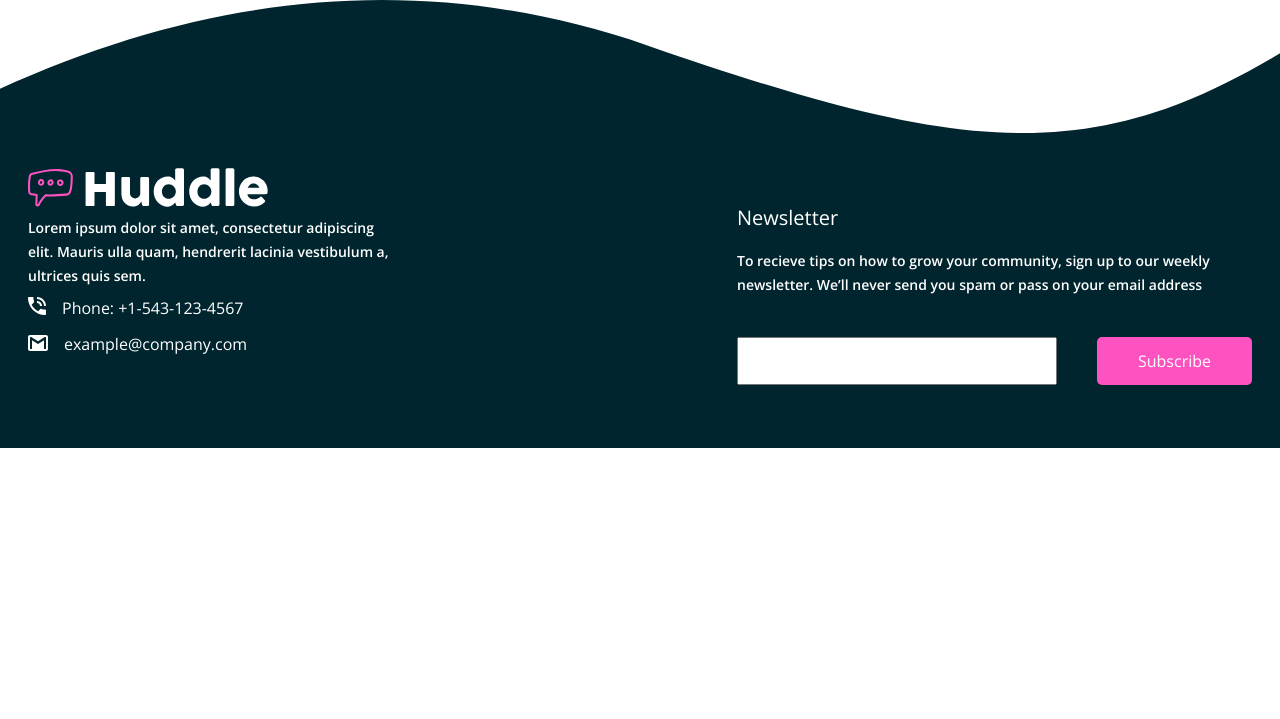
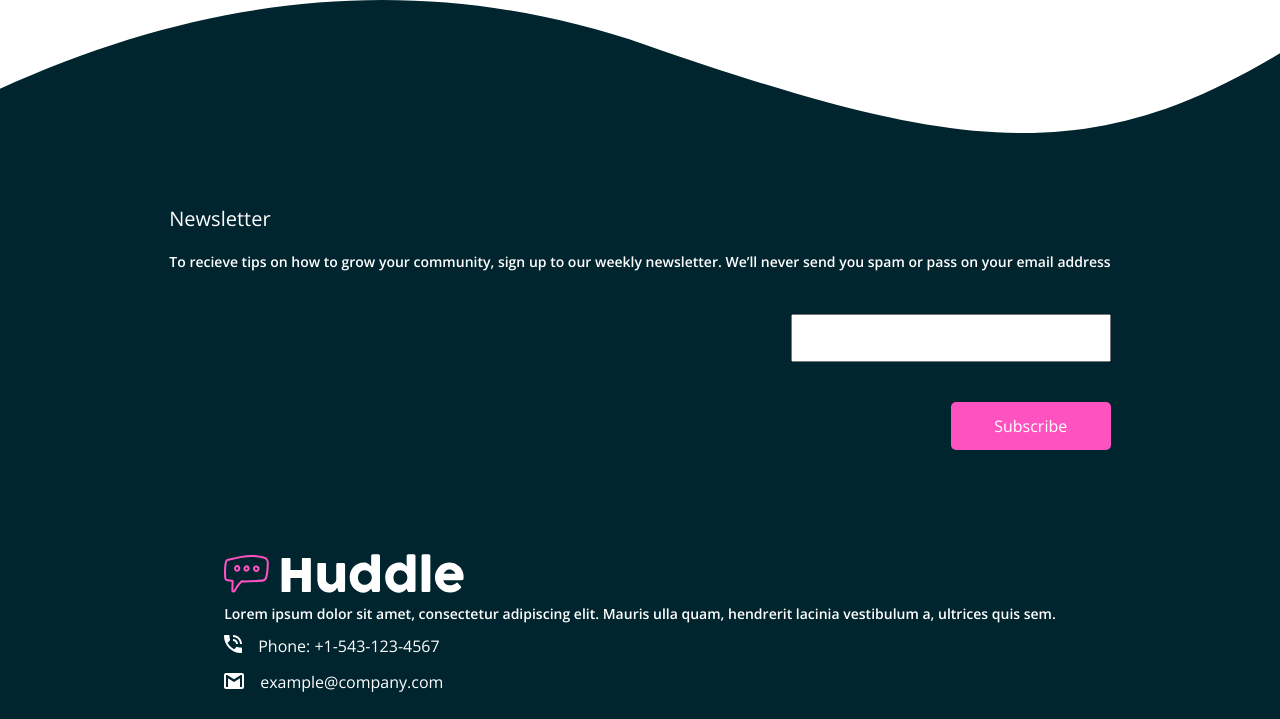
Before and after one commit to raphael2421/huddle-landing-page-with-curved-sections-master, a website: page src/index.html in a window 1280 px wide. Shown: the part 2185-2904 px from the top of the page. Before the commit the page ends 2633 px from the top, so only its background shows below. Drawn offline with nearby package versions, Linux system fonts and the light colour scheme; files that its build step writes are made by us from their sources.

Commit message:
finished footer section

```diff
--- a/src/index.html
+++ b/src/index.html
@@ -91,7 +91,7 @@
         </p>
         <div class="footer__input">
           <input style="width: 320px; height: 48px" />
-          <button class="btn btn--rectangular">Subscribe</button>
+          <button class="btn btn--rectangular footer__btn">Subscribe</button>
         </div>
       </div>
 
--- a/src/styles/layout/_footer.scss
+++ b/src/styles/layout/_footer.scss
@@ -5,9 +5,9 @@
   flex-direction: row-reverse;
   gap: 340px;
   place-items: center;
-  grid-template-areas: "logo" "phone" "email" "icons" "p3" "input" "p";
   color: $white;
   @include h3;
+
   &__logo {
     grid-area: logo;
     width: 96px;
@@ -16,12 +16,14 @@
     }
   }
   &__input {
+    grid-area: input;
     display: flex;
     gap: 40px;
     margin-block-start: 40px;
   }
   &__p {
     @include p;
+    grid-area: p;
     margin-bottom: 16px;
   }
 
@@ -46,73 +48,126 @@
     grid-area: p3;
     @include p3;
   }
+}
 
-  @include respond-to("large") {
-    align-items: flex-start;
+@include respond-to("small") {
+  .footer {
+    padding: 64px 24px 28px;
+    display: grid;
+    gap: 104px;
+    place-items: center;
     grid-template-areas:
-      "logo logo . . . . . . . . . . . .  p"
-      "p3 p3 p3 . . . . .  . .  . . . . . p3"
-      "phone p3 . . . . . .  . . . . . . . input"
-      "email p3 . . . . . . . . .. . . ..  "
-      "icons . . . . . .  . . ..  . . . . . .";
-    gap: 0px;
+      "p"
+      "p3"
+      "input"
+      "btn"
+      "logo"
+      "p3"
+      "email"
+      "phone"
+      "icons";
 
     &__logo {
-      width: 240px;
+      grid-area: logo;
+      width: 96px;
+      svg path:nth-child(2) {
+        fill: white;
+      }
     }
 
     &__p3 {
+      grid-area: p3;
       gap: 40px;
     }
 
     &__p {
+      grid-area: p;
       gap: 40px;
     }
 
     &__icons {
-      justify-self: flex-start;
+      grid-area: icons;
+      width: 24px;
+      display: -webkit-inline-box;
     }
 
     &__email {
+      grid-area: email;
       width: 24px;
     }
 
     &__phone {
-      width: 24px;
+      grid-area: phone;
+    }
+
+    &__input {
+      grid-area: input;
+      flex-direction: column;
+      align-items: flex-end;
+    }
+
+    &__btn {
+      grid-area: btn;
+      width: 160px;
+      height: 48px;
+      align-self: end;
     }
   }
+}
 
-  @include respond-to("small") {
-    padding: 28px 28px;
-    grid-template-areas:
-      "p3"
-      "p"
-      "input"
-      "logo"
-      "p3"
-      "phone"
-      "email"
-      "icons";
+@include respond-to("large") {
+  .footer {
+    background-color: $navy-blue;
+    padding: 66px 80px;
+    display: flex;
+    flex-direction: row-reverse;
+    gap: 340px;
+    place-items: baseline;
+    grid-template-areas: "logo" "phone" "email" "icons" "p3" "input" "p";
+    color: $white;
+    @include h3;
 
     &__logo {
-      width: 200px;
+      grid-area: logo;
+      width: 96px;
+      svg path:nth-child(2) {
+        fill: white;
+      }
+    }
+    &__input {
+      grid-area: input;
+      display: flex;
+      gap: 40px;
+      margin-block-start: 40px;
+      flex-direction: row;
+    }
+    &__p {
+      @include p;
+      grid-area: p;
+      margin-bottom: 16px;
+    }
+
+    &__phone {
+      grid-area: phone;
+      margin-block-start: 8px;
+      @include p2;
+    }
+
+    &__email {
+      grid-area: email;
+      margin-block-start: 8px;
+      @include p2;
+    }
+
+    &__icons {
+      grid-area: icons;
+      margin-block-start: 24px;
+      display: -webkit-inline-box;
     }
 
     &__p3 {
-      gap: 16px;
-    }
-
-    &__p {
-      gap: 16px;
-    }
-
-    &__icons {
-      justify-self: flex-start;
-      width: 24px;
-    }
-
-    &__email {
-      width: 24px;
+      grid-area: p3;
+      @include p3;
     }
   }
 }
```
